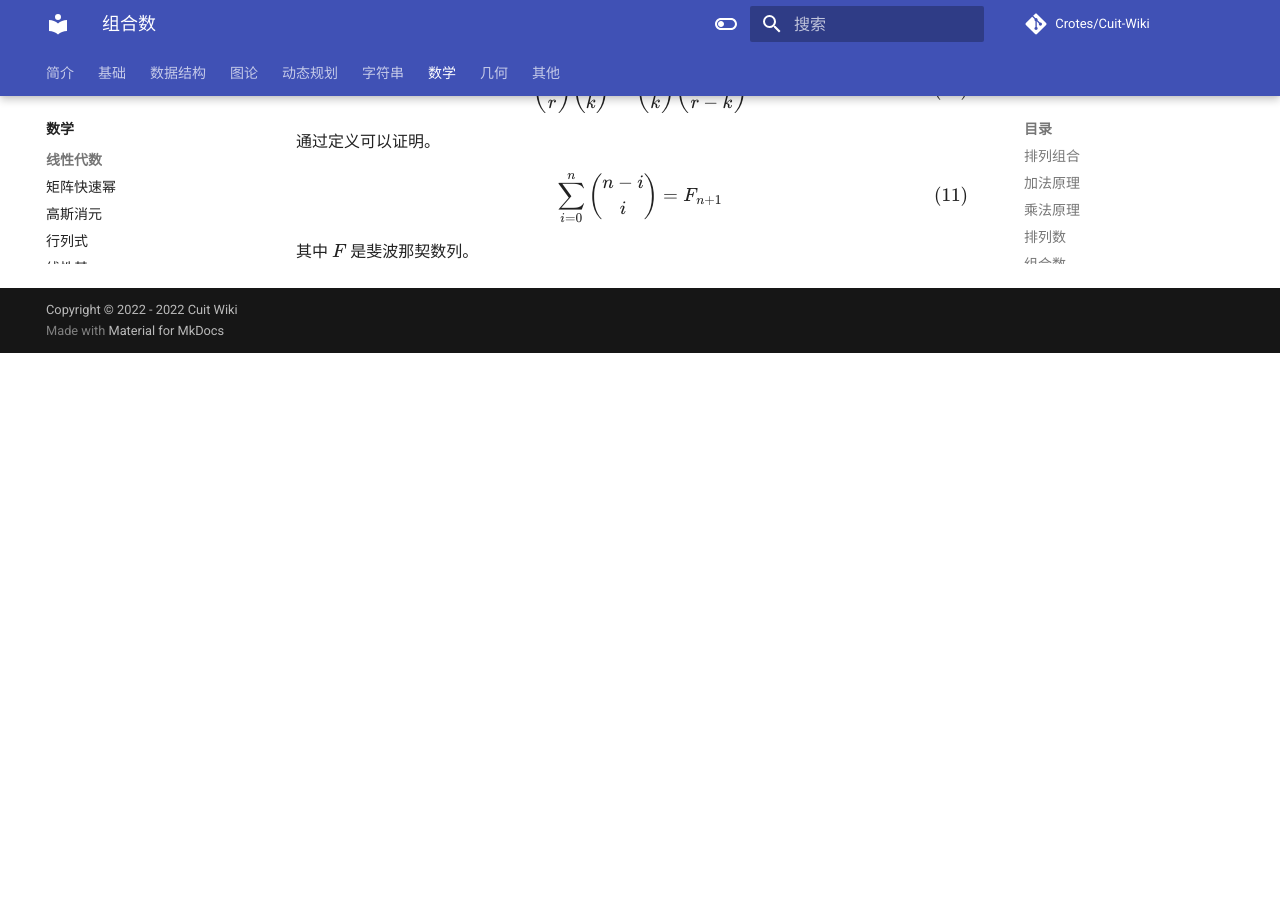
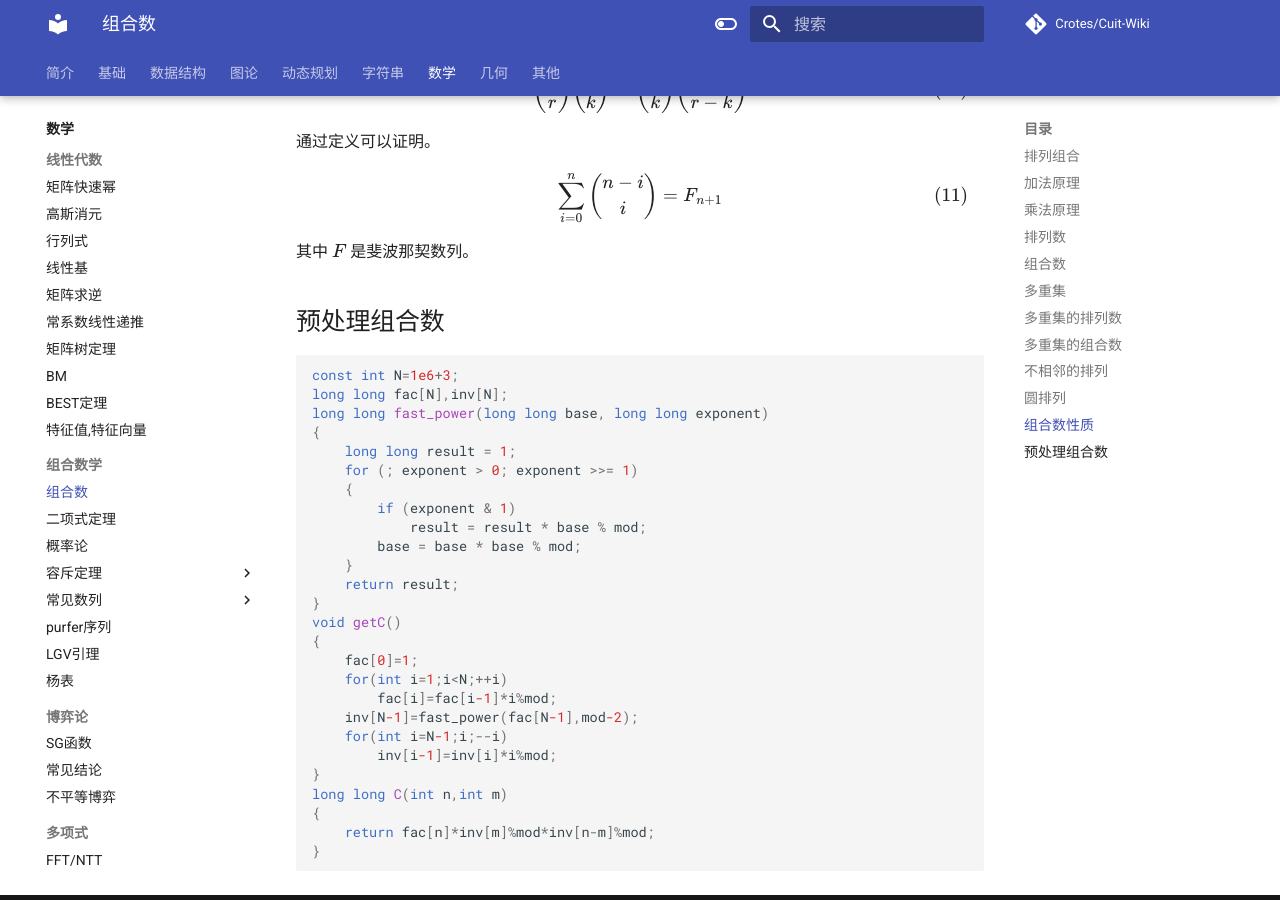
Before and after one commit to Crotes/Cuit-Wiki, an MkDocs documentation site: the page built from docs/Combinatorics/组合数.md, in a window 1280 px wide and 900 px high, scrolled down 3244 px. Built offline with MkDocs 1.6.1 and Material for MkDocs 9.7.7, drawn with Linux system fonts in a browser that asks for light colours; formulas are drawn with MathJax 3; comment, search, counter and statistics services are not loaded; before the commit the page ends 3597 px from its top, so only the background shows below that.

Commit message:
新增预处理组合数代码

````diff
--- a/docs/Combinatorics/组合数.md
+++ b/docs/Combinatorics/组合数.md
@@ -113,3 +113,32 @@ $$\binom{n}{r}\binom{r}{k} = \binom{n}{k}\binom{n-k}{r-k}\tag{10}$$
 $$\sum_{i=0}^n\binom{n-i}{i}=F_{n+1}\tag{11}$$
 
 其中 $F$ 是斐波那契数列。
+## 预处理组合数
+```cpp
+const int N=1e6+3;
+long long fac[N],inv[N];
+long long fast_power(long long base, long long exponent)
+{
+    long long result = 1;
+    for (; exponent > 0; exponent >>= 1)
+    {
+        if (exponent & 1)
+            result = result * base % mod;
+        base = base * base % mod;
+    }
+    return result;
+}
+void getC()
+{
+    fac[0]=1;
+    for(int i=1;i<N;++i)
+        fac[i]=fac[i-1]*i%mod;
+    inv[N-1]=fast_power(fac[N-1],mod-2);
+    for(int i=N-1;i;--i)
+        inv[i-1]=inv[i]*i%mod;
+}
+long long C(int n,int m)
+{
+    return fac[n]*inv[m]%mod*inv[n-m]%mod;
+}
+```
````
